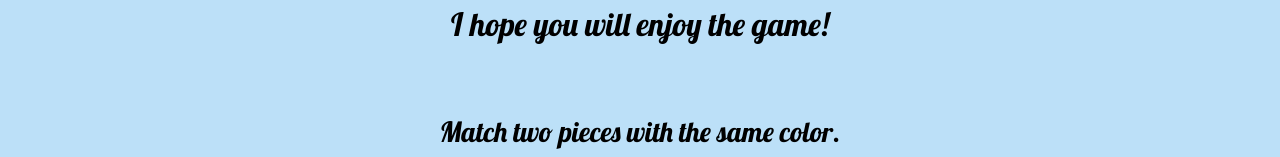
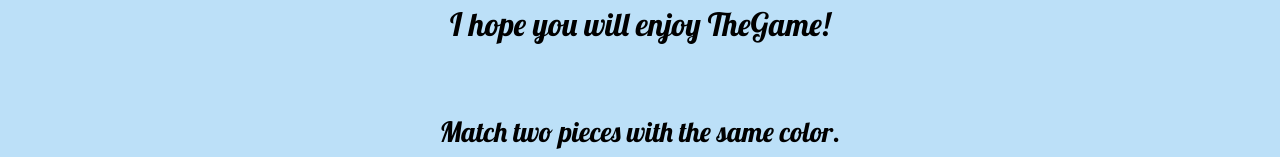
Before and after one commit to Code-Institute-Submissions/TheGame, a plain HTML site: page index.html in a window 1280 px wide. Shown: the part 243-400 px from the top of the page. Drawn offline with nearby package versions, Linux system fonts and the light colour scheme.

```diff
--- a/index.html
+++ b/index.html
@@ -34,7 +34,7 @@
       <!-- <i id="turned" class="fas fa-mobile"></i> -->
       <section id="welcome" class="welcome  center">
          <h1 class="welcome-title padding padding-bottom">Welcome to my page,</h1>
-         <h2 class="padding-bottom">I hope you will enjoy the game!</h2>
+         <h2 class="padding-bottom">I hope you will enjoy TheGame!</h2>
          <h3 class="less-important padding-bottom">Match two pieces with the same color.</h3>
          <p id="phone" class="padding-bottom space">If you are playing on the Smartphone, for more enjoyable experience, we recommend to play in horizontal position.<i class="fas fa-heart"></i></p>
       </section>
```
Also changed, not shown: 1 other file.
